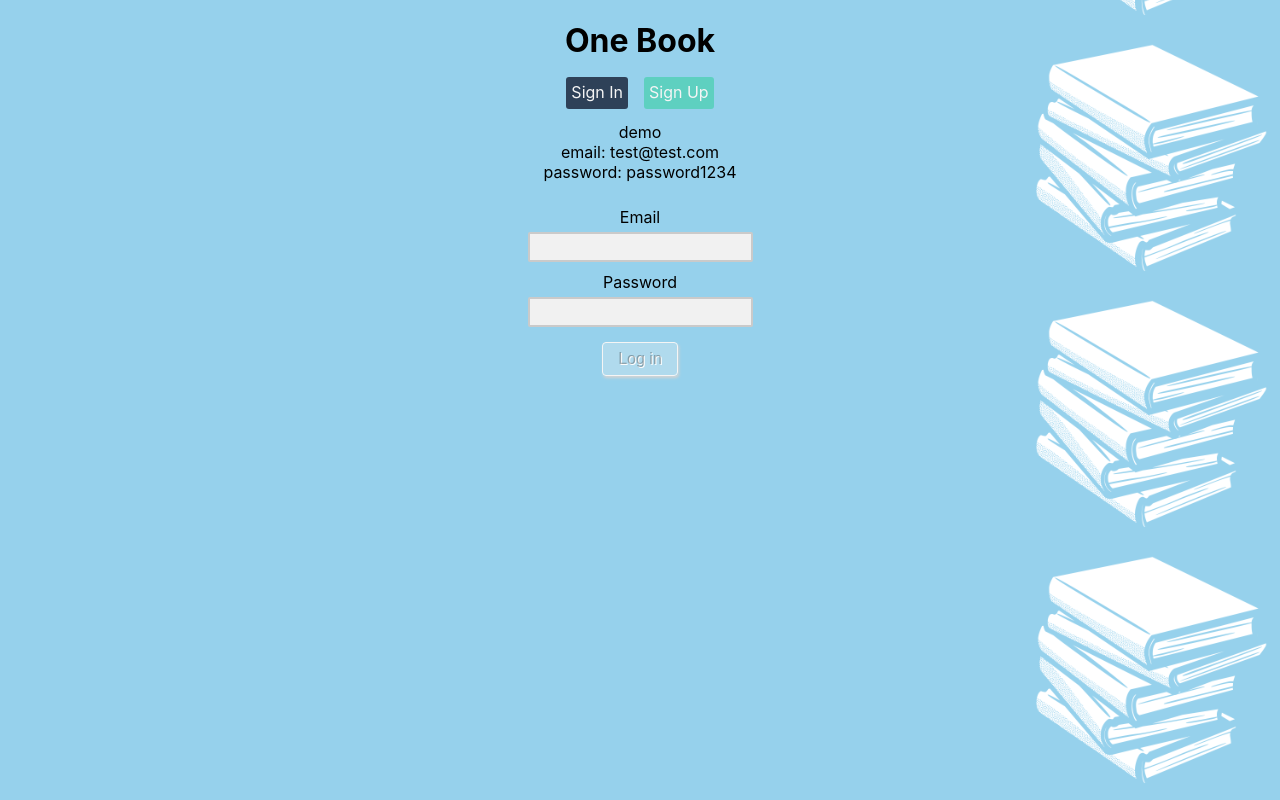
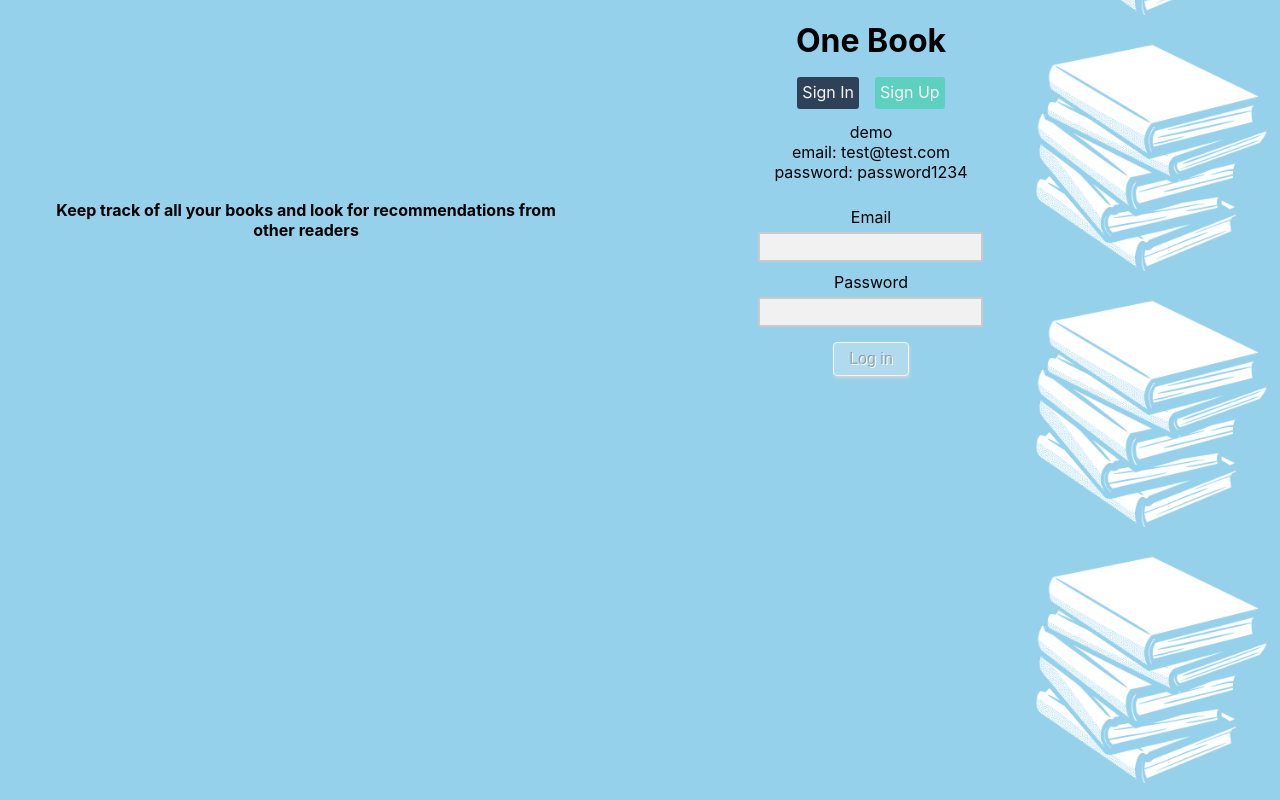
Before and after one commit to oscaralexander2125/book-keeper-client, a React (Create React App) app: page /sign-in in a window 1280 px wide. Built offline with nearby package versions, Linux system fonts and the light colour scheme; no server answers.

Commit message:
added about to app

```diff
--- /dev/null
+++ b/src/components/about.js
@@ -0,0 +1,10 @@
+import React from 'react';
+
+export default function About() {
+  const text = 'Keep track of all your books and look for recommendations from other readers';
+  return (
+    <div className='about-app app-mobile'>
+      {text}
+    </div>
+  )
+}
--- a/src/components/login-page.css
+++ b/src/components/login-page.css
@@ -25,3 +25,35 @@
   text-decoration: none;
   color: whitesmoke;
 }
+
+.about-wide {
+  display: none;
+  font-weight: bold;
+}
+
+.mobile-about {
+  max-width: 300px;
+  margin: 0 auto;
+  font-weight: bold;
+}
+
+@media only screen and (min-width:720px) {
+  .about-wide {
+    display: inline;
+    width: 40%;
+    float: left;
+    margin-top: 200px;
+    margin-left: 50px;
+  }
+
+  .forms {
+    display: inline-block;
+    width: 48%;
+    position: relative;
+    right: 50px;
+  }
+
+  .mobile-about {
+    display: none;
+  }
+}
--- a/src/components/login-page.js
+++ b/src/components/login-page.js
@@ -2,13 +2,21 @@ import React from 'react';
 import {Route, NavLink} from 'react-router-dom';
 import SignUpForm from './signUpForm';
 import LoginForm from './loginForm';
+import About from './about';
 import './login-page.css';
 
 export default function LoginPage() {
 
   return (
     <div className= 'loginPage'>
+      <div className='about-wide'>
+        <About />
+      </div>
+      <div className='forms'>
         <h1 className='title'>One Book</h1>
+        <div className='mobile-about'>
+          <About />
+        </div>
         <div className='navLinkDiv'>
           <span className='navLink'><NavLink to = '/sign-in' className='pageSwitcher1'>Sign In</NavLink></span>
           <span className='navLink'><NavLink to = '/sign-up' className='pageSwitcher2'>Sign Up</NavLink></span>
@@ -17,5 +25,6 @@ export default function LoginPage() {
         <Route exact path='/sign-in' render={(props) => <LoginForm {...props} />} />
         <Route exact path='/sign-up' render={(props) => <SignUpForm {...props} />} />
       </div>
+    </div>
   )
 }
```
Lines whose indentation alone changed are shown as unchanged.
